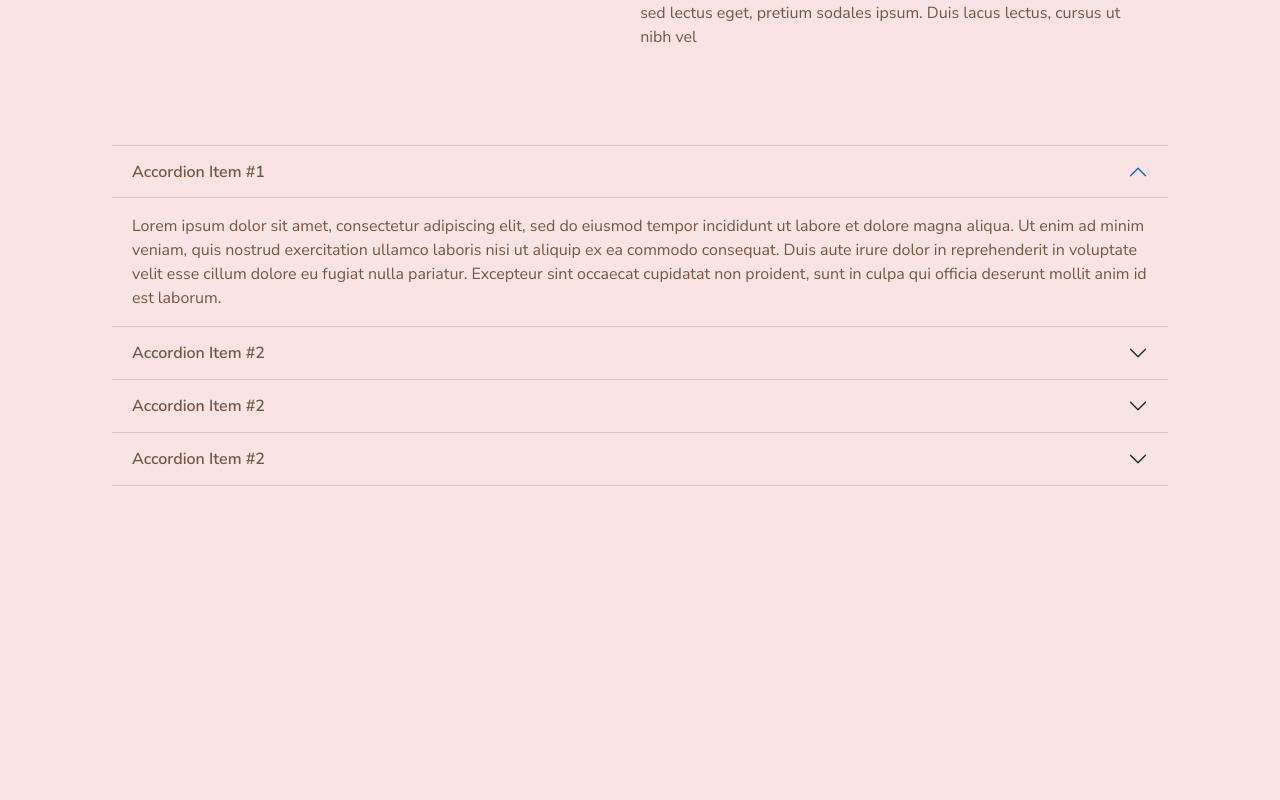
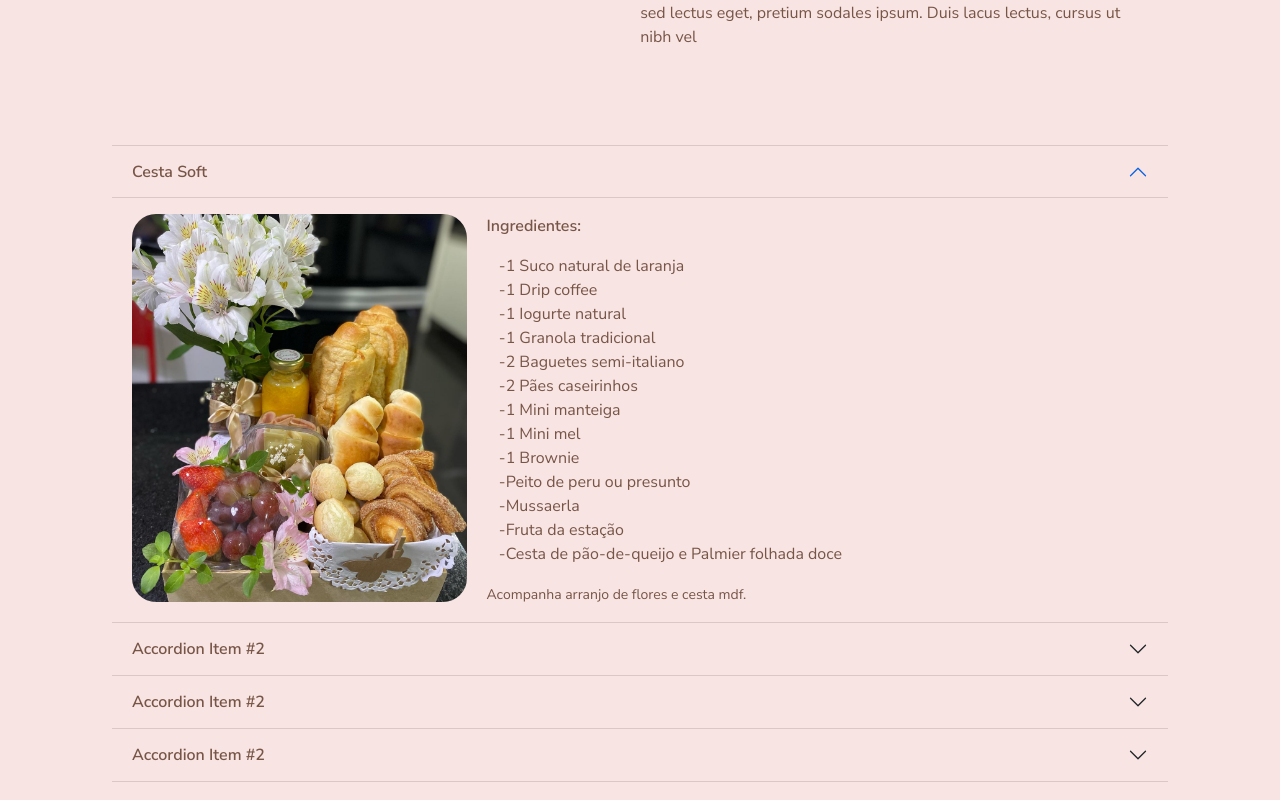
Before and after one commit to Gabriel0109/L-amour, a React (Vite) app: page / in a window 1280 px wide. Shown: the part 1163-1963 px from the top of the page. Before the commit the page ends 1681 px from the top, so only its background shows below. Built offline with nearby package versions, Linux system fonts and the light colour scheme.

Commit message:
example item added (waiting client response

```diff
--- a/src/components/ProductsAccordion/index.tsx
+++ b/src/components/ProductsAccordion/index.tsx
@@ -1,6 +1,6 @@
 import Accordion from 'react-bootstrap/Accordion'
-import { Container } from './styles'
-
+import { CestaItem, Container } from './styles'
+import CestaSoft from '../../assets/img/cesta-soft.jpg'
 
 
 
@@ -11,15 +11,34 @@ export function ProductAccordion() {
             <Container>
                 <Accordion defaultActiveKey={['0']} alwaysOpen>
                     <Accordion.Item eventKey="0">
-                        <Accordion.Header>Accordion Item #1</Accordion.Header>
+                        <Accordion.Header>Cesta Soft</Accordion.Header>
                         <Accordion.Body>
-                            Lorem ipsum dolor sit amet, consectetur adipiscing elit, sed do eiusmod
-                            tempor incididunt ut labore et dolore magna aliqua. Ut enim ad minim
-                            veniam, quis nostrud exercitation ullamco laboris nisi ut aliquip ex ea
-                            commodo consequat. Duis aute irure dolor in reprehenderit in voluptate
-                            velit esse cillum dolore eu fugiat nulla pariatur. Excepteur sint occaecat
-                            cupidatat non proident, sunt in culpa qui officia deserunt mollit anim id
-                            est laborum.
+                            <CestaItem>
+                               <div className='div-img'>
+                               <img src={CestaSoft} alt="" />
+                               </div>
+                               <div className='div-ingredients'>
+                                   <p>Ingredientes:</p>
+                                   <ul>
+                                       <li>1 Suco natural de laranja</li>
+                                       <li>1 Drip coffee</li>
+                                       <li>1 Iogurte natural</li>
+                                       <li>1 Granola tradicional</li>
+                                       <li>2 Baguetes semi-italiano</li>
+                                       <li>2 Pães caseirinhos</li>
+                                       <li>1 Mini manteiga</li>
+                                       <li>1 Mini mel</li>
+                                       <li>1 Brownie</li>
+                                       <li>Peito de peru ou presunto</li>
+                                       <li>Mussaerla</li>
+                                       <li>Fruta da estação</li>
+                                       <li>Cesta de pão-de-queijo e Palmier folhada doce</li>
+                                   </ul>
+                                   <small>
+                                       Acompanha arranjo de flores e cesta mdf.
+                                   </small>
+                               </div>
+                            </CestaItem>
                         </Accordion.Body>
                     </Accordion.Item>
                     <Accordion.Item eventKey="1">
--- a/src/components/ProductsAccordion/styles.ts
+++ b/src/components/ProductsAccordion/styles.ts
@@ -18,3 +18,26 @@ padding: 2rem;
     }
 
 `
+export const CestaItem = styled.div`
+    display: flex;
+    max-width: 100%;
+    ul{
+        list-style-type: '-';
+        padding-left: 1.2rem
+    }
+    p{
+        font-weight: 600;
+    }
+    .div-ingredients{
+        padding-inline: 1.2rem
+    }
+    .div-img{
+        width: 33%
+    }
+    img{
+        display: block;
+        width: 100%;
+        border-radius: 24px
+    }
+
+`
```
